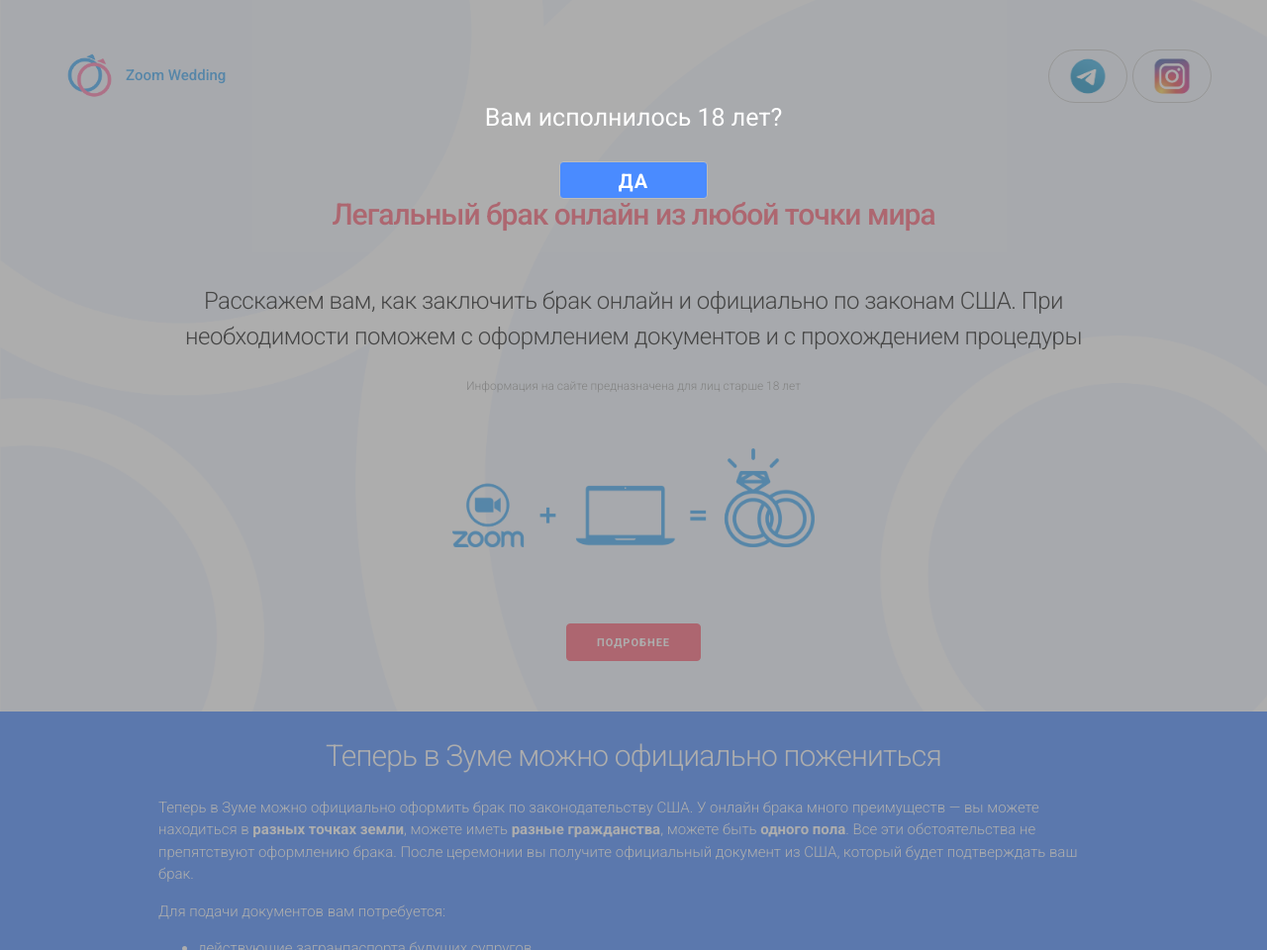
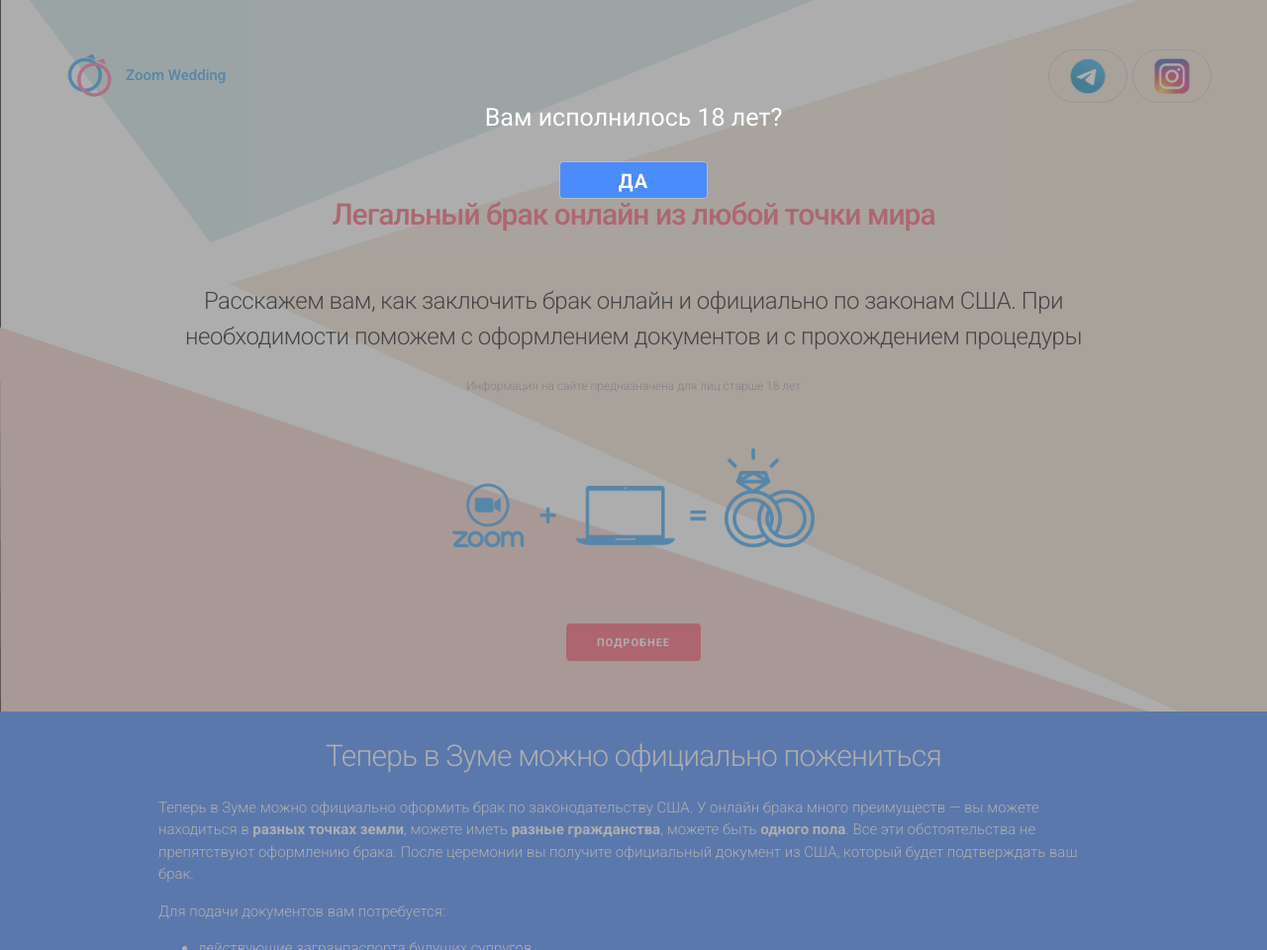
Before and after one commit to zoomwedding/zoomwedding.github.io, a PHP site: page /index.html in a window 1280 px wide. Shown: the whole page at 99% size. Run offline with PHP 8.4, Linux system fonts and the light colour scheme; some libraries are stand-ins or nearby versions.

Commit message:
changing background

```diff
--- a/css/custom.css
+++ b/css/custom.css
@@ -8,7 +8,7 @@ html, body {
 /*Pages
 ......................................................................*/
 .page-1 {
-	background-image: url(../img/main_background.png);
+	background-image: url(../img/main_background_v2.png);
 	background-clip: border-box;
     background-position: center;
     background-repeat: no-repeat;
```
Also changed, not shown: img/main_background_v2.png (added), 1 other file.
